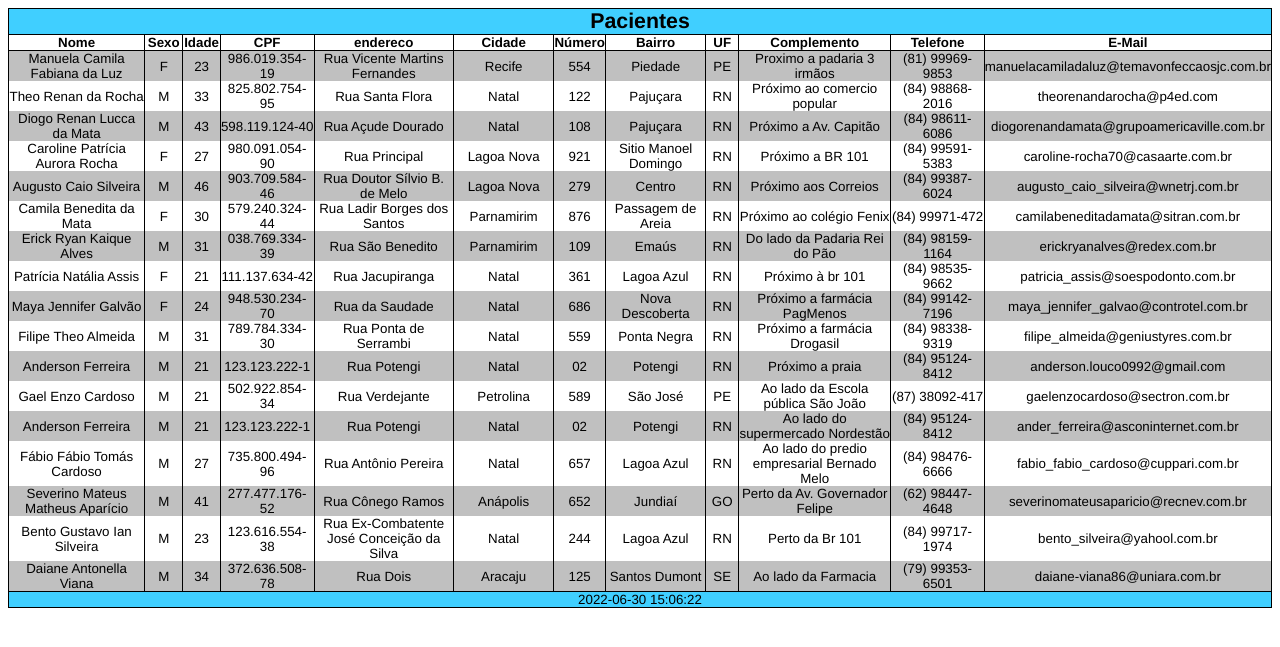
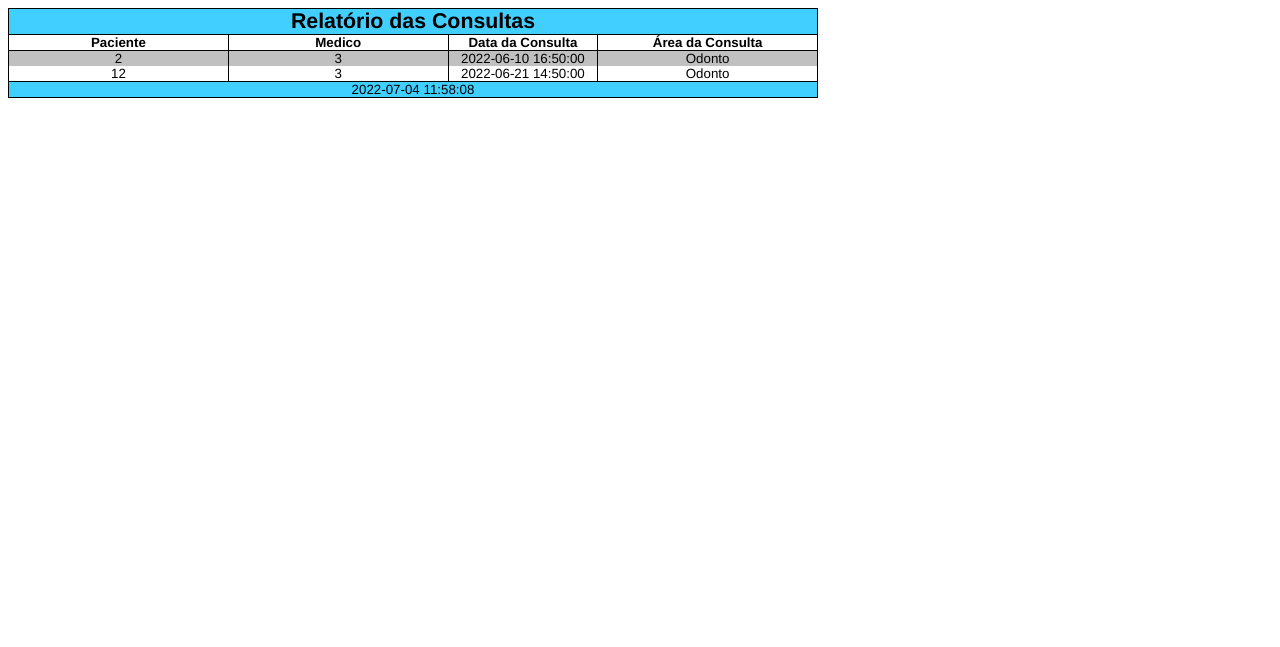
Before and after one commit to ChrystiandaHora/Consultorio, a PHP site: page /app/output/tabular.html in a window 1280 px wide. Shown: the top 647 px of the page. Run offline with PHP 8.4, Linux system fonts and the light colour scheme.

Commit message:
Calendario Ok

```diff
--- a/app/control/cadastros/Calendario.php
+++ b/app/control/cadastros/Calendario.php
@@ -55,7 +55,7 @@ class Calendario extends TPage
                     $event_array['start'] = str_replace( ' ', 'T', $event_array['dtinicio']);
                     $event_array['end']   = str_replace( ' ', 'T', $event_array['dtfim']);
 
-                    $popover_content = $event->render("<b>Título</b>: {titulo} <br> <b>Medico</b>: {medico_id} <br> <b>Paciente</b>: {paciente_id}");
+                    $popover_content = $event->render("<b>Título</b>: {titulo} <br> <b>Medico</b>: {nome_medico} <br> <b>Paciente</b>: {nome_paciente}");
                     $event_array['title'] = TFullCalendar::renderPopover($event_array['titulo'], 'Tipo de Evento', $popover_content);
 
                     $return[] = $event_array;
--- a/app/output/tabular.html
+++ b/app/output/tabular.html
@@ -59,261 +59,27 @@
     }
 </style>
 <table cellspacing="0" cellpadding="0" style="border-collapse:collapse">
-<tr><td align="center" width="1543" colspan="13" class="header">Pacientes</td>
+<tr><td align="center" width="808" colspan="5" class="header">Relatório das Consultas</td>
 </tr>
 <tr>
-<td align="center" width="218" colspan="1" class="title">Nome</td>
-<td align="center" width="43" colspan="1" class="title">Sexo</td>
-<td align="center" width="38" colspan="1" class="title">Idade</td>
-<td align="center" width="108" colspan="1" class="title">CPF</td>
-<td align="center" width="208" colspan="1" class="title">endereco</td>
-<td align="center" width="133" colspan="1" class="title">Cidade</td>
-<td align="center" width="38" colspan="1" class="title">Número</td>
-<td align="center" width="133" colspan="1" class="title">Bairro</td>
-<td align="center" width="43" colspan="1" class="title">UF</td>
-<td align="center" width="218" colspan="1" class="title">Complemento</td>
-<td align="center" width="133" colspan="1" class="title">Telefone</td>
-<td align="center" width="208" colspan="1" class="title">E-Mail</td>
+<td align="center" width="218" colspan="1" class="title">Paciente</td>
+<td align="center" width="218" colspan="1" class="title">Medico</td>
+<td align="center" width="148" colspan="1" class="title">Data da Consulta</td>
+<td align="center" width="218" colspan="1" class="title">Área da Consulta</td>
 </tr>
 <tr>
-<td align="center" width="218" colspan="1" class="datai">Manuela Camila Fabiana da Luz</td>
-<td align="center" width="43" colspan="1" class="datai">F</td>
-<td align="center" width="38" colspan="1" class="datai">23</td>
-<td align="center" width="108" colspan="1" class="datai">986.019.354-19</td>
-<td align="center" width="208" colspan="1" class="datai">Rua Vicente Martins Fernandes</td>
-<td align="center" width="133" colspan="1" class="datai">Recife</td>
-<td align="center" width="38" colspan="1" class="datai">554</td>
-<td align="center" width="133" colspan="1" class="datai">Piedade</td>
-<td align="center" width="43" colspan="1" class="datai">PE</td>
-<td align="center" width="218" colspan="1" class="datai">Proximo a padaria 3 irmãos</td>
-<td align="center" width="133" colspan="1" class="datai">(81) 99969-9853</td>
-<td align="center" width="208" colspan="1" class="datai">manuelacamiladaluz@temavonfeccaosjc.com.br</td>
+<td align="center" width="218" colspan="1" class="datai">2</td>
+<td align="center" width="218" colspan="1" class="datai">3</td>
+<td align="center" width="148" colspan="1" class="datai">2022-06-10 16:50:00</td>
+<td align="center" width="218" colspan="1" class="datai">Odonto</td>
 </tr>
 <tr>
-<td align="center" width="218" colspan="1" class="datap">Theo Renan da Rocha</td>
-<td align="center" width="43" colspan="1" class="datap">M</td>
-<td align="center" width="38" colspan="1" class="datap">33</td>
-<td align="center" width="108" colspan="1" class="datap">825.802.754-95</td>
-<td align="center" width="208" colspan="1" class="datap">Rua Santa Flora</td>
-<td align="center" width="133" colspan="1" class="datap">Natal</td>
-<td align="center" width="38" colspan="1" class="datap">122</td>
-<td align="center" width="133" colspan="1" class="datap">Pajuçara</td>
-<td align="center" width="43" colspan="1" class="datap">RN</td>
-<td align="center" width="218" colspan="1" class="datap">Próximo ao comercio popular</td>
-<td align="center" width="133" colspan="1" class="datap">(84) 98868-2016</td>
-<td align="center" width="208" colspan="1" class="datap">theorenandarocha@p4ed.com</td>
+<td align="center" width="218" colspan="1" class="datap">12</td>
+<td align="center" width="218" colspan="1" class="datap">3</td>
+<td align="center" width="148" colspan="1" class="datap">2022-06-21 14:50:00</td>
+<td align="center" width="218" colspan="1" class="datap">Odonto</td>
 </tr>
-<tr>
-<td align="center" width="218" colspan="1" class="datai">Diogo Renan Lucca da Mata</td>
-<td align="center" width="43" colspan="1" class="datai">M</td>
-<td align="center" width="38" colspan="1" class="datai">43</td>
-<td align="center" width="108" colspan="1" class="datai">598.119.124-40</td>
-<td align="center" width="208" colspan="1" class="datai">Rua Açude Dourado</td>
-<td align="center" width="133" colspan="1" class="datai">Natal</td>
-<td align="center" width="38" colspan="1" class="datai">108</td>
-<td align="center" width="133" colspan="1" class="datai">Pajuçara</td>
-<td align="center" width="43" colspan="1" class="datai">RN</td>
-<td align="center" width="218" colspan="1" class="datai">Próximo a Av. Capitão</td>
-<td align="center" width="133" colspan="1" class="datai">(84) 98611-6086</td>
-<td align="center" width="208" colspan="1" class="datai">diogorenandamata@grupoamericaville.com.br</td>
-</tr>
-<tr>
-<td align="center" width="218" colspan="1" class="datap">Caroline Patrícia Aurora Rocha</td>
-<td align="center" width="43" colspan="1" class="datap">F</td>
-<td align="center" width="38" colspan="1" class="datap">27</td>
-<td align="center" width="108" colspan="1" class="datap">980.091.054-90</td>
-<td align="center" width="208" colspan="1" class="datap">Rua Principal</td>
-<td align="center" width="133" colspan="1" class="datap">Lagoa Nova</td>
-<td align="center" width="38" colspan="1" class="datap">921</td>
-<td align="center" width="133" colspan="1" class="datap">Sitio Manoel Domingo</td>
-<td align="center" width="43" colspan="1" class="datap">RN</td>
-<td align="center" width="218" colspan="1" class="datap">Próximo a BR 101</td>
-<td align="center" width="133" colspan="1" class="datap">(84) 99591-5383</td>
-<td align="center" width="208" colspan="1" class="datap">caroline-rocha70@casaarte.com.br</td>
-</tr>
-<tr>
-<td align="center" width="218" colspan="1" class="datai">Augusto Caio Silveira</td>
-<td align="center" width="43" colspan="1" class="datai">M</td>
-<td align="center" width="38" colspan="1" class="datai">46</td>
-<td align="center" width="108" colspan="1" class="datai">903.709.584-46</td>
-<td align="center" width="208" colspan="1" class="datai">Rua Doutor Sílvio B. de Melo</td>
-<td align="center" width="133" colspan="1" class="datai">Lagoa Nova</td>
-<td align="center" width="38" colspan="1" class="datai">279</td>
-<td align="center" width="133" colspan="1" class="datai">Centro</td>
-<td align="center" width="43" colspan="1" class="datai">RN</td>
-<td align="center" width="218" colspan="1" class="datai">Próximo aos Correios</td>
-<td align="center" width="133" colspan="1" class="datai">(84) 99387-6024</td>
-<td align="center" width="208" colspan="1" class="datai">augusto_caio_silveira@wnetrj.com.br</td>
-</tr>
-<tr>
-<td align="center" width="218" colspan="1" class="datap">Camila Benedita da Mata</td>
-<td align="center" width="43" colspan="1" class="datap">F</td>
-<td align="center" width="38" colspan="1" class="datap">30</td>
-<td align="center" width="108" colspan="1" class="datap">579.240.324-44</td>
-<td align="center" width="208" colspan="1" class="datap">Rua Ladir Borges dos Santos</td>
-<td align="center" width="133" colspan="1" class="datap">Parnamirim</td>
-<td align="center" width="38" colspan="1" class="datap">876</td>
-<td align="center" width="133" colspan="1" class="datap">Passagem de Areia</td>
-<td align="center" width="43" colspan="1" class="datap">RN</td>
-<td align="center" width="218" colspan="1" class="datap">Próximo ao colégio Fenix</td>
-<td align="center" width="133" colspan="1" class="datap">(84) 99971-472</td>
-<td align="center" width="208" colspan="1" class="datap">camilabeneditadamata@sitran.com.br</td>
-</tr>
-<tr>
-<td align="center" width="218" colspan="1" class="datai">Erick Ryan Kaique Alves</td>
-<td align="center" width="43" colspan="1" class="datai">M</td>
-<td align="center" width="38" colspan="1" class="datai">31</td>
-<td align="center" width="108" colspan="1" class="datai">038.769.334-39</td>
-<td align="center" width="208" colspan="1" class="datai">Rua São Benedito</td>
-<td align="center" width="133" colspan="1" class="datai">Parnamirim</td>
-<td align="center" width="38" colspan="1" class="datai">109</td>
-<td align="center" width="133" colspan="1" class="datai">Emaús</td>
-<td align="center" width="43" colspan="1" class="datai">RN</td>
-<td align="center" width="218" colspan="1" class="datai">Do lado da Padaria Rei do Pão</td>
-<td align="center" width="133" colspan="1" class="datai">(84) 98159-1164</td>
-<td align="center" width="208" colspan="1" class="datai">erickryanalves@redex.com.br</td>
-</tr>
-<tr>
-<td align="center" width="218" colspan="1" class="datap">Patrícia Natália Assis</td>
-<td align="center" width="43" colspan="1" class="datap">F</td>
-<td align="center" width="38" colspan="1" class="datap">21</td>
-<td align="center" width="108" colspan="1" class="datap">111.137.634-42</td>
-<td align="center" width="208" colspan="1" class="datap">Rua Jacupiranga</td>
-<td align="center" width="133" colspan="1" class="datap">Natal</td>
-<td align="center" width="38" colspan="1" class="datap">361</td>
-<td align="center" width="133" colspan="1" class="datap">Lagoa Azul</td>
-<td align="center" width="43" colspan="1" class="datap">RN</td>
-<td align="center" width="218" colspan="1" class="datap">Próximo à br 101</td>
-<td align="center" width="133" colspan="1" class="datap">(84) 98535-9662</td>
-<td align="center" width="208" colspan="1" class="datap">patricia_assis@soespodonto.com.br</td>
-</tr>
-<tr>
-<td align="center" width="218" colspan="1" class="datai">Maya Jennifer Galvão</td>
-<td align="center" width="43" colspan="1" class="datai">F</td>
-<td align="center" width="38" colspan="1" class="datai">24</td>
-<td align="center" width="108" colspan="1" class="datai">948.530.234-70</td>
-<td align="center" width="208" colspan="1" class="datai">Rua da Saudade</td>
-<td align="center" width="133" colspan="1" class="datai">Natal</td>
-<td align="center" width="38" colspan="1" class="datai">686</td>
-<td align="center" width="133" colspan="1" class="datai">Nova Descoberta</td>
-<td align="center" width="43" colspan="1" class="datai">RN</td>
-<td align="center" width="218" colspan="1" class="datai">Próximo a farmácia PagMenos</td>
-<td align="center" width="133" colspan="1" class="datai">(84) 99142-7196</td>
-<td align="center" width="208" colspan="1" class="datai">maya_jennifer_galvao@controtel.com.br</td>
-</tr>
-<tr>
-<td align="center" width="218" colspan="1" class="datap">Filipe Theo Almeida</td>
-<td align="center" width="43" colspan="1" class="datap">M</td>
-<td align="center" width="38" colspan="1" class="datap">31</td>
-<td align="center" width="108" colspan="1" class="datap">789.784.334-30</td>
-<td align="center" width="208" colspan="1" class="datap">Rua Ponta de Serrambi</td>
-<td align="center" width="133" colspan="1" class="datap">Natal</td>
-<td align="center" width="38" colspan="1" class="datap">559</td>
-<td align="center" width="133" colspan="1" class="datap">Ponta Negra</td>
-<td align="center" width="43" colspan="1" class="datap">RN</td>
-<td align="center" width="218" colspan="1" class="datap">Próximo a farmácia Drogasil</td>
-<td align="center" width="133" colspan="1" class="datap">(84) 98338-9319</td>
-<td align="center" width="208" colspan="1" class="datap">filipe_almeida@geniustyres.com.br</td>
-</tr>
-<tr>
-<td align="center" width="218" colspan="1" class="datai">Anderson Ferreira</td>
-<td align="center" width="43" colspan="1" class="datai">M</td>
-<td align="center" width="38" colspan="1" class="datai">21</td>
-<td align="center" width="108" colspan="1" class="datai">123.123.222-1</td>
-<td align="center" width="208" colspan="1" class="datai">Rua Potengi</td>
-<td align="center" width="133" colspan="1" class="datai">Natal</td>
-<td align="center" width="38" colspan="1" class="datai">02</td>
-<td align="center" width="133" colspan="1" class="datai">Potengi</td>
-<td align="center" width="43" colspan="1" class="datai">RN</td>
-<td align="center" width="218" colspan="1" class="datai">Próximo a praia</td>
-<td align="center" width="133" colspan="1" class="datai">(84) 95124-8412</td>
-<td align="center" width="208" colspan="1" class="datai">anderson.louco0992@gmail.com</td>
-</tr>
-<tr>
-<td align="center" width="218" colspan="1" class="datap">Gael Enzo Cardoso</td>
-<td align="center" width="43" colspan="1" class="datap">M</td>
-<td align="center" width="38" colspan="1" class="datap">21</td>
-<td align="center" width="108" colspan="1" class="datap">502.922.854-34</td>
-<td align="center" width="208" colspan="1" class="datap">Rua Verdejante</td>
-<td align="center" width="133" colspan="1" class="datap">Petrolina</td>
-<td align="center" width="38" colspan="1" class="datap">589</td>
-<td align="center" width="133" colspan="1" class="datap">São José</td>
-<td align="center" width="43" colspan="1" class="datap">PE</td>
-<td align="center" width="218" colspan="1" class="datap">Ao lado da Escola pública São João</td>
-<td align="center" width="133" colspan="1" class="datap">(87) 38092-417</td>
-<td align="center" width="208" colspan="1" class="datap">gaelenzocardoso@sectron.com.br</td>
-</tr>
-<tr>
-<td align="center" width="218" colspan="1" class="datai">Anderson Ferreira</td>
-<td align="center" width="43" colspan="1" class="datai">M</td>
-<td align="center" width="38" colspan="1" class="datai">21</td>
-<td align="center" width="108" colspan="1" class="datai">123.123.222-1</td>
-<td align="center" width="208" colspan="1" class="datai">Rua Potengi</td>
-<td align="center" width="133" colspan="1" class="datai">Natal</td>
-<td align="center" width="38" colspan="1" class="datai">02</td>
-<td align="center" width="133" colspan="1" class="datai">Potengi</td>
-<td align="center" width="43" colspan="1" class="datai">RN</td>
-<td align="center" width="218" colspan="1" class="datai">Ao lado do supermercado Nordestão</td>
-<td align="center" width="133" colspan="1" class="datai">(84) 95124-8412</td>
-<td align="center" width="208" colspan="1" class="datai">ander_ferreira@asconinternet.com.br</td>
-</tr>
-<tr>
-<td align="center" width="218" colspan="1" class="datap">Fábio Fábio Tomás Cardoso</td>
-<td align="center" width="43" colspan="1" class="datap">M</td>
-<td align="center" width="38" colspan="1" class="datap">27</td>
-<td align="center" width="108" colspan="1" class="datap">735.800.494-96</td>
-<td align="center" width="208" colspan="1" class="datap">Rua Antônio Pereira</td>
-<td align="center" width="133" colspan="1" class="datap">Natal</td>
-<td align="center" width="38" colspan="1" class="datap">657</td>
-<td align="center" width="133" colspan="1" class="datap">Lagoa Azul</td>
-<td align="center" width="43" colspan="1" class="datap">RN</td>
-<td align="center" width="218" colspan="1" class="datap">Ao lado do predio empresarial Bernado Melo</td>
-<td align="center" width="133" colspan="1" class="datap">(84) 98476-6666</td>
-<td align="center" width="208" colspan="1" class="datap">fabio_fabio_cardoso@cuppari.com.br</td>
-</tr>
-<tr>
-<td align="center" width="218" colspan="1" class="datai">Severino Mateus Matheus Aparício</td>
-<td align="center" width="43" colspan="1" class="datai">M</td>
-<td align="center" width="38" colspan="1" class="datai">41</td>
-<td align="center" width="108" colspan="1" class="datai">277.477.176-52</td>
-<td align="center" width="208" colspan="1" class="datai">Rua Cônego Ramos</td>
-<td align="center" width="133" colspan="1" class="datai">Anápolis</td>
-<td align="center" width="38" colspan="1" class="datai">652</td>
-<td align="center" width="133" colspan="1" class="datai">Jundiaí</td>
-<td align="center" width="43" colspan="1" class="datai">GO</td>
-<td align="center" width="218" colspan="1" class="datai">Perto da Av. Governador Felipe</td>
-<td align="center" width="133" colspan="1" class="datai">(62) 98447-4648</td>
-<td align="center" width="208" colspan="1" class="datai">severinomateusaparicio@recnev.com.br</td>
-</tr>
-<tr>
-<td align="center" width="218" colspan="1" class="datap">Bento Gustavo Ian Silveira</td>
-<td align="center" width="43" colspan="1" class="datap">M</td>
-<td align="center" width="38" colspan="1" class="datap">23</td>
-<td align="center" width="108" colspan="1" class="datap">123.616.554-38</td>
-<td align="center" width="208" colspan="1" class="datap">Rua Ex-Combatente José Conceição da Silva</td>
-<td align="center" width="133" colspan="1" class="datap">Natal</td>
-<td align="center" width="38" colspan="1" class="datap">244</td>
-<td align="center" width="133" colspan="1" class="datap">Lagoa Azul</td>
-<td align="center" width="43" colspan="1" class="datap">RN</td>
-<td align="center" width="218" colspan="1" class="datap">Perto da Br 101</td>
-<td align="center" width="133" colspan="1" class="datap">(84) 99717-1974</td>
-<td align="center" width="208" colspan="1" class="datap">bento_silveira@yahool.com.br</td>
-</tr>
-<tr>
-<td align="center" width="218" colspan="1" class="datai">Daiane Antonella Viana</td>
-<td align="center" width="43" colspan="1" class="datai">M</td>
-<td align="center" width="38" colspan="1" class="datai">34</td>
-<td align="center" width="108" colspan="1" class="datai">372.636.508-78</td>
-<td align="center" width="208" colspan="1" class="datai">Rua Dois</td>
-<td align="center" width="133" colspan="1" class="datai">Aracaju</td>
-<td align="center" width="38" colspan="1" class="datai">125</td>
-<td align="center" width="133" colspan="1" class="datai">Santos Dumont</td>
-<td align="center" width="43" colspan="1" class="datai">SE</td>
-<td align="center" width="218" colspan="1" class="datai">Ao lado da Farmacia</td>
-<td align="center" width="133" colspan="1" class="datai">(79) 99353-6501</td>
-<td align="center" width="208" colspan="1" class="datai">daiane-viana86@uniara.com.br</td>
-</tr>
-<tr><td align="center" width="1543" colspan="13" class="footer">2022-06-30 15:06:22</td>
+<tr><td align="center" width="808" colspan="13" class="footer">2022-07-04 11:58:08</td>
 </tr>
 </table>
 </html>
```
Also changed, not shown: app/model/cadastros/Vw_calendario.php (+14 -0 lines).
